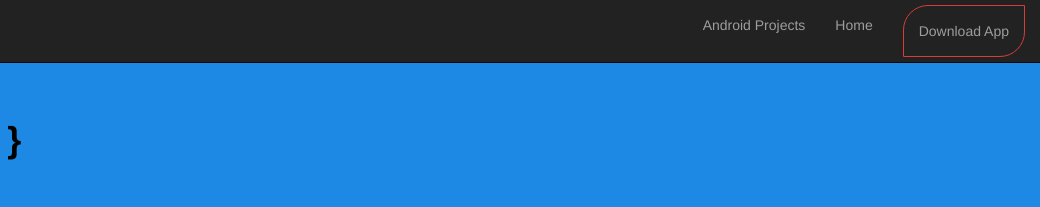
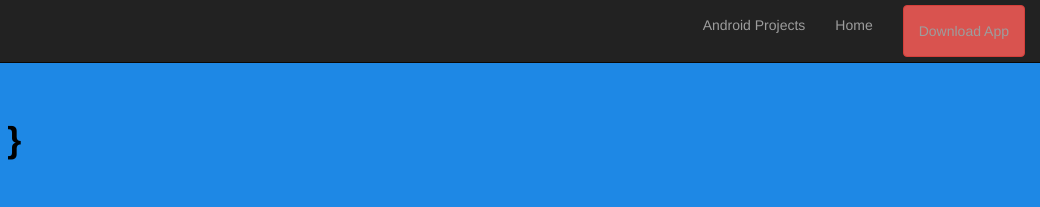
Before and after one commit to gligerglg/GeoTone, a plain HTML site: page docs/index.html in a window 1280 px wide. Shown: the top 207 px of the page, 240-1280 px from the left. Drawn offline with nearby package versions, Linux system fonts and the light colour scheme.

Commit message:
Update index.html

```diff
--- a/docs/index.html
+++ b/docs/index.html
@@ -30,7 +30,7 @@
     			<li><a href="https://gligerglg.github.io/pages/mobile.html">Android Projects</a></li>
     			<li><a href="https://gligerglg.github.io">Home</a></li>
     			<li style="margin-left: 10px;margin-right: 10px">
-    				<a href="https://play.google.com/store/apps/details?id=apps.gligerglg.easylec" class="btn btn-danger btn_round btn-ms pull-right" style="margin: 5px;">Download App</a>
+    				<a href="https://play.google.com/store/apps/details?id=apps.gligerglg.easylec" class="btn btn-danger btn-md navbar-btn pull-right" style="margin: 5px;">Download App</a>
     			</li>
     			</li>
     		</ul>
```
